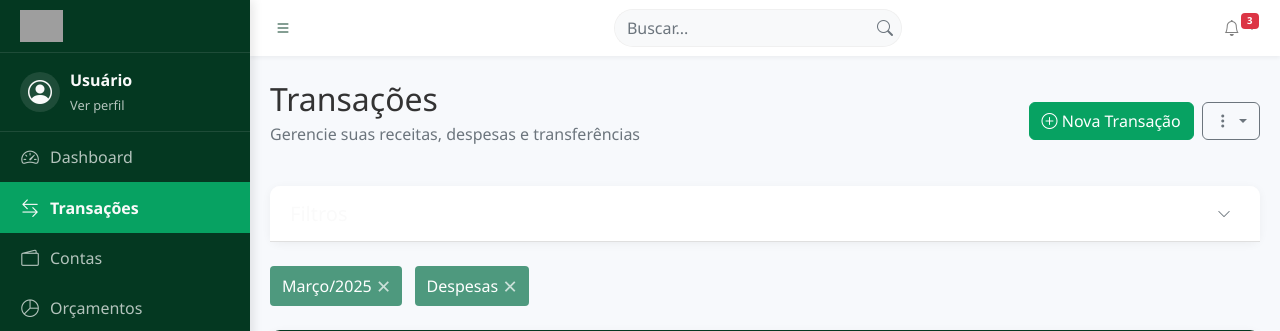
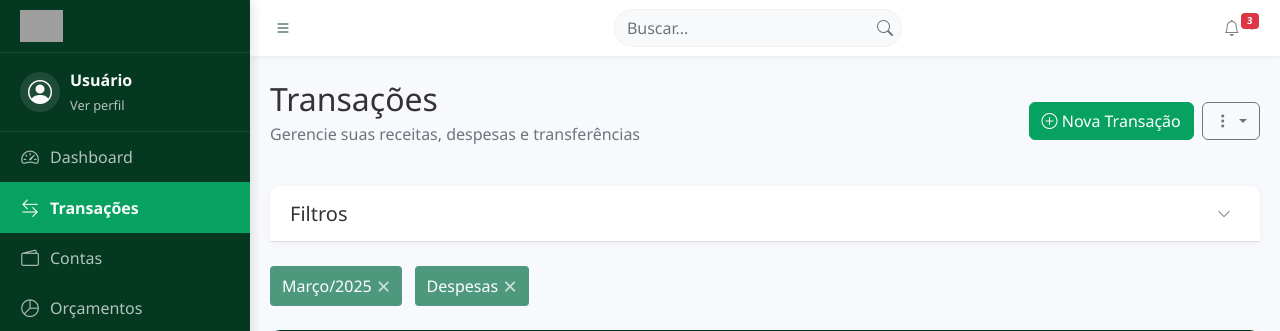
Before and after one commit to caua-carvalho/fn-cash-2.0, a PHP site: page /pages/transacoes.php in a window 1280 px wide. Shown: the top 331 px of the page. Run offline with PHP 8.4, Linux system fonts and the light colour scheme; some libraries are stand-ins or nearby versions; grey boxes are pictures that could not be loaded.

Commit message:
cor do titulo do dos Filtros transacoes

```diff
--- a/pages/transacoes.php
+++ b/pages/transacoes.php
@@ -46,7 +46,7 @@ include_once '../header.php';
     <!-- Painel de Filtros -->
     <div class="card mb-4">
         <div class="card-header bg-white d-flex justify-content-between align-items-center">
-            <h5 class="mb-0">Filtros</h5>
+            <h5 class="mb-0" style="color: #333;">Filtros</h5>
             <button id="filter-toggle" class="btn btn-sm btn-link text-muted">
                 <i class="bi bi-chevron-down"></i>
             </button>
```
